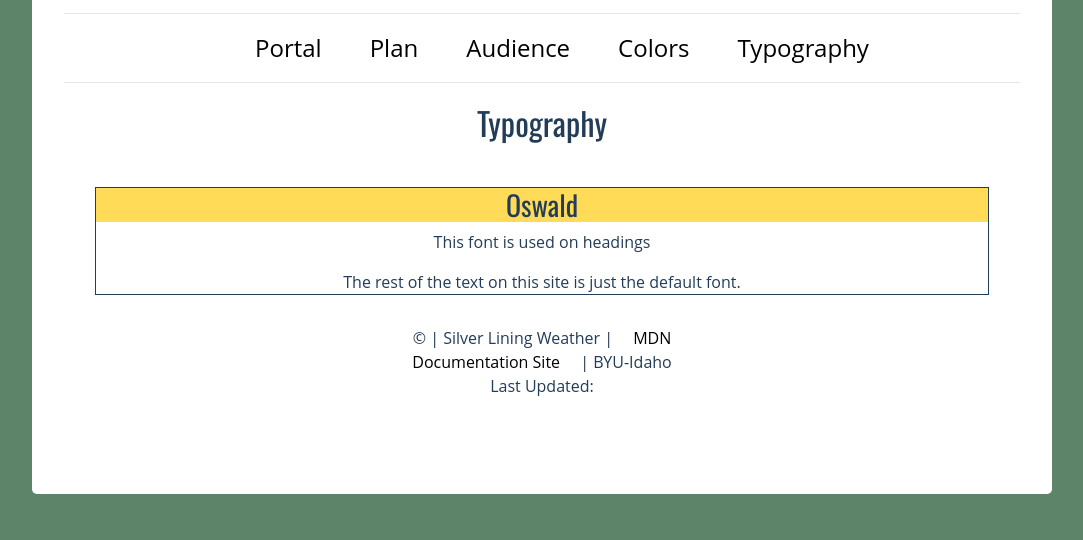
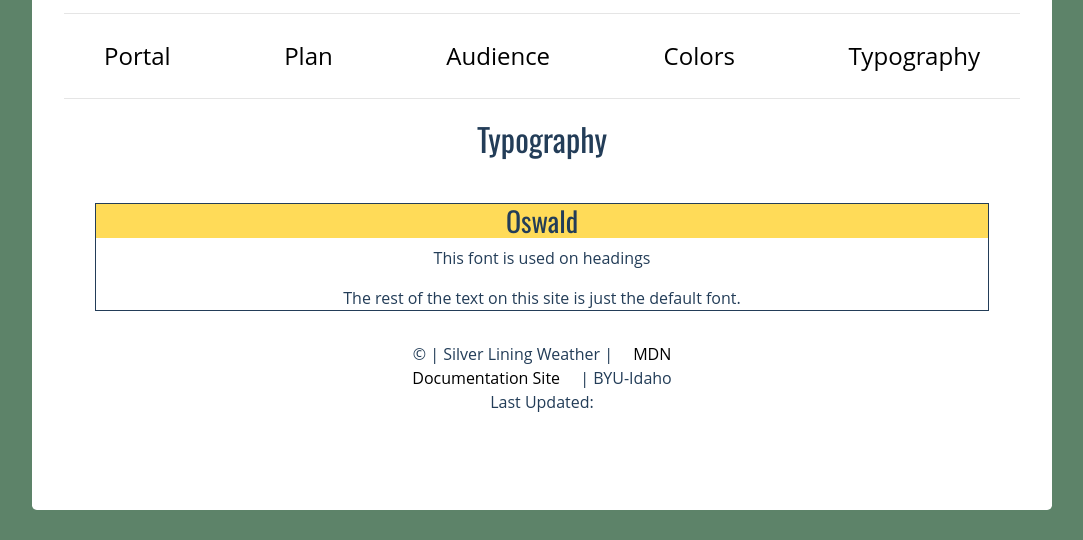
Before and after one commit to makenaduncan/makenaduncan.github.io, a plain HTML site: page lesson3/typography.html in a window 1280 px wide. Shown: the part 297-837 px from the top of the page, without its empty margins (98-1181 px from the left). Drawn offline with nearby package versions, Linux system fonts and the light colour scheme; files that its build step writes are made by us from their sources; a script that the page names is missing.

Commit message:
updated nav adjustibility

```diff
--- a/lesson3/typography.html
+++ b/lesson3/typography.html
@@ -17,7 +17,7 @@
         </header>
         <hr>
         <nav>
-            <ul>
+            <ul class="navbar" id="main-navbar">
                 <li><a href="C:\Users\Makena\OneDrive - BYU-Idaho\Desktop\vs code\BYUI\Fall 2021\WDD 230\makenaduncan.github.io\index.html" class="nav-bar">Portal</a></li>
                 <li><a href="index.html" class="nav-bar">Plan</a></li>
                 <li><a href="audience.html" class="nav-bar">Audience</a></li>
```
